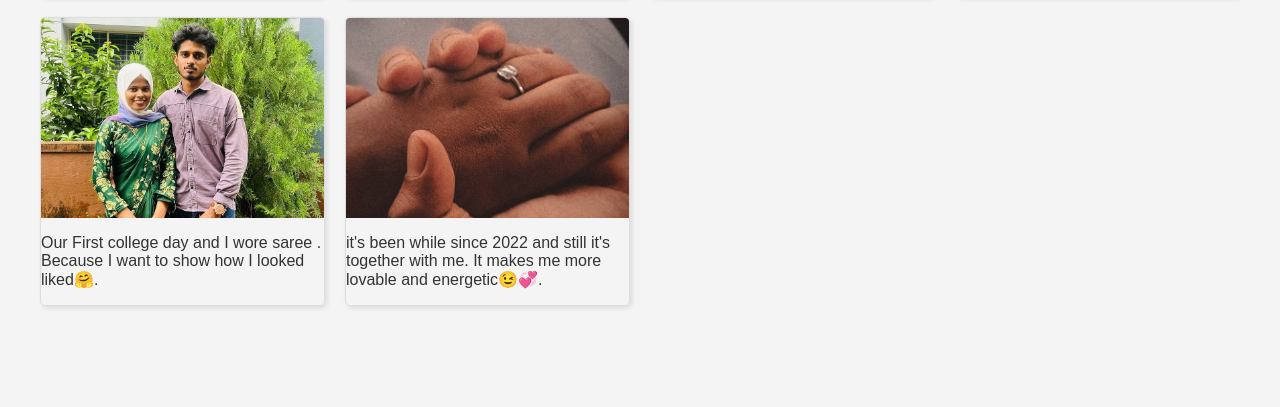
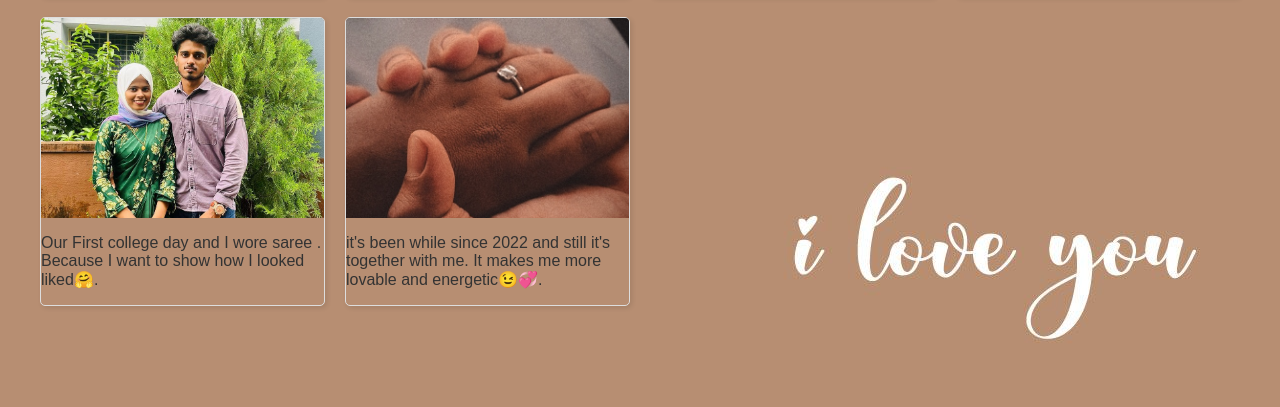
Before and after one commit to shifa317/happy-birthday-7.github.io, a plain HTML site: page photos.html in a window 1280 px wide. Shown: the part 393-800 px from the top of the page. Drawn offline with Linux system fonts and the light colour scheme.

Commit message:
Update photos.html

```diff
--- a/photos.html
+++ b/photos.html
@@ -10,6 +10,7 @@
             font-family: Arial, sans-serif;
             margin: 20px;
             background-color: #f4f4f4;
+            background-image: url('iloveyoubrown.jpg');
             color: #333;
         }
         h1 {
```
